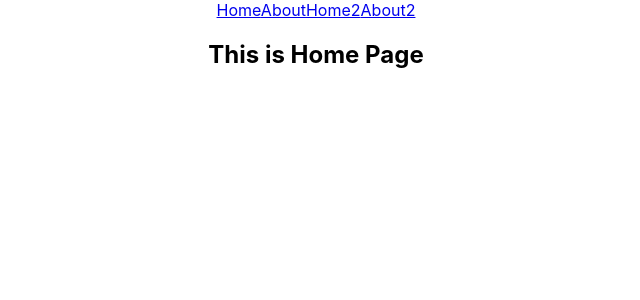
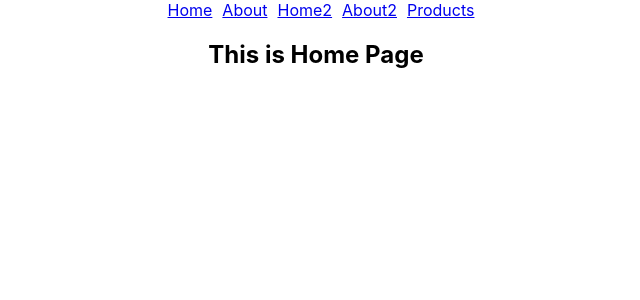
Before and after one commit to SudiptaDeyAnik08/ph_explore_route, a React (Create React App) app: page /home in a window 1280 px wide. Shown: the top 300 px of the page, without its empty margins (324-964 px from the left). Built offline with nearby package versions, Linux system fonts and the light colour scheme.

Commit message:
52-2 Create Simple Route with Links and Components

```diff
--- a/src/App.js
+++ b/src/App.js
@@ -3,13 +3,15 @@ import './App.css';
 import { createBrowserRouter,RouterProvider } from 'react-router-dom';
 import About from './components/About/About';
 import Home from './components/Home/Home';
+import Products from './components/Products/Products';
 
 function App() {
 
   const router = createBrowserRouter([
     {path:'/', element: <div>This is default page</div>},
     {path:'/about', element: <About></About>},
-    {path:'/home',element: <Home></Home>}
+    {path:'/home',element: <Home></Home>},
+    {path:'/Products',element: <Products></Products>}
   ])
 
   return (
--- a/src/components/Header/Header.js
+++ b/src/components/Header/Header.js
@@ -1,13 +1,17 @@
 import React from 'react'
 import { Link } from 'react-router-dom'
+
+import '../Header/Heades.css';
 
 function Header() {
   return (
     <div>
-        <a href="/home">Home</a>
-        <a href="/about">About</a>
-        <Link to='/home'>Home2</Link>
-        <Link to='/About'>About2</Link>
+        <a className='lia' href="/home">Home</a>
+        <a className='lia' href="/about">About</a>
+        <Link className='lia' to='/home'>Home2</Link>
+        <Link className='lia' to='/About'>About2</Link>
+        <Link className='lia' to='/Products'>Products</Link>
+
     </div>
   )
 }
--- /dev/null
+++ b/src/components/Header/Heades.css
@@ -0,0 +1,8 @@
+.lia{
+    margin-left: 10px;
+}
+
+.lia:hover{
+    background-color: lightblue;
+    padding: 10px;
+}
--- /dev/null
+++ b/src/components/Products/Products.js
@@ -0,0 +1,13 @@
+import React  from "react";
+import Header from "../Header/Header";
+
+const Products =()=>{
+    return(
+        <div>
+            <Header></Header>
+            <p>Hi from products</p>
+        </div>
+    )
+}
+
+export default Products;
```
